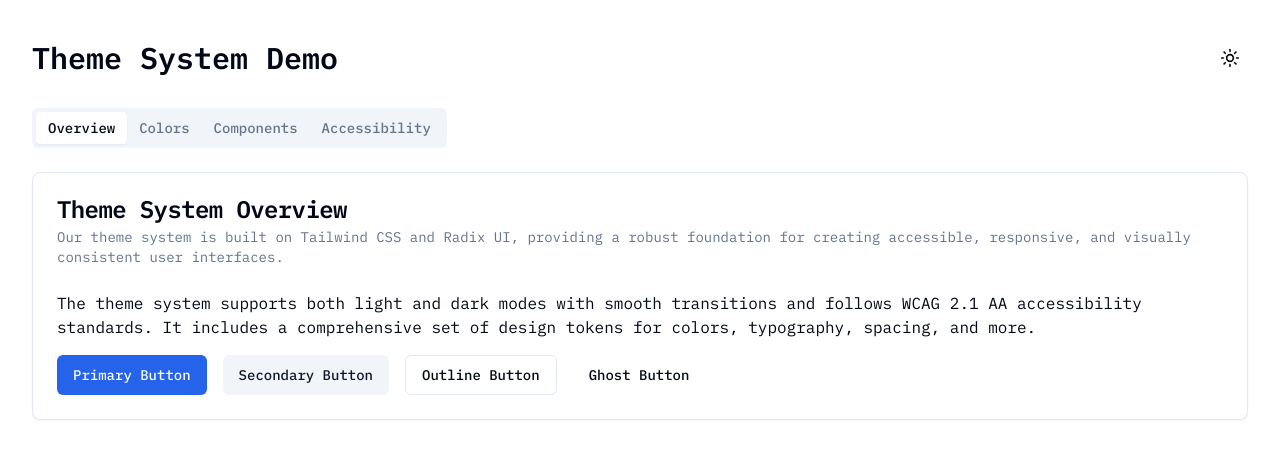
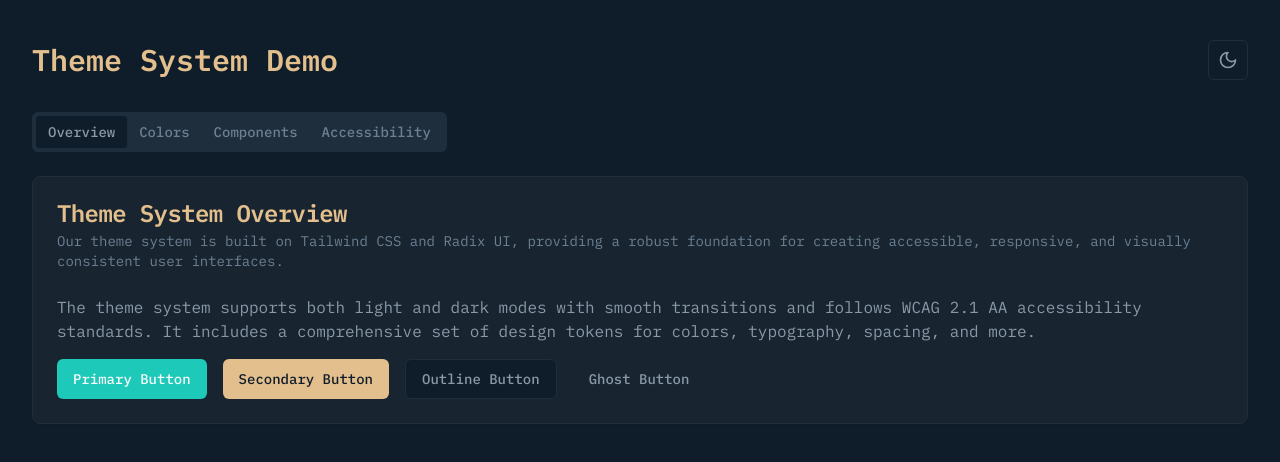
Before and after one commit to michaelito80us/portfolio, a Next.js app: page /theme-demo in a window 1280 px wide. Shown: the top 462 px of the page. Built offline with nearby package versions, Linux system fonts and the light colour scheme.

Commit message:
feat: update theme provider and toggle components

```diff
--- a/src/components/theme-provider.tsx
+++ b/src/components/theme-provider.tsx
@@ -3,15 +3,12 @@
 import * as React from 'react';
 import { createContext, useContext, useEffect, useState } from 'react';
 
-type Theme = 'light' | 'dark' | 'system';
+type Theme = 'light' | 'dark';
 
 interface ThemeProviderProps {
   children: React.ReactNode;
   defaultTheme?: Theme;
   storageKey?: string;
-  attribute?: string;
-  enableSystem?: boolean;
-  disableTransitionOnChange?: boolean;
 }
 
 interface ThemeProviderState {
@@ -21,133 +18,54 @@ interface ThemeProviderState {
 }
 
 const initialState: ThemeProviderState = {
-  theme: 'system',
+  theme: 'dark',
   setTheme: () => null,
   prefersReducedMotion: false,
 };
 
 const ThemeProviderContext = createContext<ThemeProviderState>(initialState);
 
-export function ThemeProvider({
-  children,
-  defaultTheme = 'system',
-  storageKey = 'theme',
-  attribute = 'class',
-  enableSystem = true,
-  disableTransitionOnChange = false,
-  ...props
-}: ThemeProviderProps) {
+export function ThemeProvider({ children, defaultTheme = 'dark', storageKey = 'theme', ...props }: ThemeProviderProps) {
   const [theme, setTheme] = useState<Theme>(defaultTheme);
   const [prefersReducedMotion, setPrefersReducedMotion] = useState<boolean>(false);
 
   useEffect(() => {
-    const savedTheme = localStorage.getItem(storageKey) as Theme | null;
+    const savedTheme = localStorage.getItem(storageKey);
+    if (savedTheme && (savedTheme === 'light' || savedTheme === 'dark')) {
+      setTheme(savedTheme);
+    } else {
+      setTheme('dark'); // Default to dark theme
+    }
 
-    if (savedTheme) {
-      setTheme(savedTheme);
-    } else if (defaultTheme !== 'system') {
-      setTheme(defaultTheme);
-    }
-  }, [defaultTheme, storageKey]);
-
-  // Check for reduced motion preference
-  useEffect(() => {
+    // Check for reduced motion preference
     const mediaQuery = window.matchMedia('(prefers-reduced-motion: reduce)');
     setPrefersReducedMotion(mediaQuery.matches);
 
-    const handleChange = () => {
-      setPrefersReducedMotion(mediaQuery.matches);
+    const handleMotionChange = (e: MediaQueryListEvent) => {
+      setPrefersReducedMotion(e.matches);
     };
 
-    mediaQuery.addEventListener('change', handleChange);
-    return () => mediaQuery.removeEventListener('change', handleChange);
-  }, []);
+    mediaQuery.addEventListener('change', handleMotionChange);
+    return () => mediaQuery.removeEventListener('change', handleMotionChange);
+  }, [storageKey]);
 
   useEffect(() => {
     const root = window.document.documentElement;
 
-    if (disableTransitionOnChange) {
-      root.classList.add('no-transitions');
+    root.classList.remove('light', 'dark');
+    root.classList.add(theme);
 
-      // Force a reflow
-      window.getComputedStyle(root).getPropertyValue('opacity');
-    }
-
-    // Remove previous theme classes
-    root.classList.remove('light', 'dark');
-
-    // Set the data attribute for the theme if not using class
-    if (attribute !== 'class') {
-      root.removeAttribute(`data-${attribute}`);
-    }
-
-    if (theme === 'system' && enableSystem) {
-      const systemTheme = window.matchMedia('(prefers-color-scheme: dark)').matches ? 'dark' : 'light';
-
-      if (attribute === 'class') {
-        root.classList.add(systemTheme);
-      } else {
-        root.setAttribute(`data-${attribute}`, systemTheme);
-      }
-    } else {
-      if (attribute === 'class') {
-        root.classList.add(theme);
-      } else {
-        root.setAttribute(`data-${attribute}`, theme);
-      }
-    }
-
-    if (disableTransitionOnChange) {
-      // Remove the class after a delay to allow the transitions to be re-enabled
-      setTimeout(() => {
-        root.classList.remove('no-transitions');
-      }, 0);
-    }
-  }, [theme, disableTransitionOnChange, enableSystem, attribute]);
-
-  // Listen for system theme changes
-  useEffect(() => {
-    if (theme !== 'system') return;
-
-    const mediaQuery = window.matchMedia('(prefers-color-scheme: dark)');
-
-    const handleChange = () => {
-      const root = window.document.documentElement;
-
-      if (attribute === 'class') {
-        root.classList.remove('light', 'dark');
-        root.classList.add(mediaQuery.matches ? 'dark' : 'light');
-      } else {
-        root.setAttribute(`data-${attribute}`, mediaQuery.matches ? 'dark' : 'light');
-      }
-    };
-
-    mediaQuery.addEventListener('change', handleChange);
-    return () => mediaQuery.removeEventListener('change', handleChange);
-  }, [theme, attribute]);
-
-  // Apply reduced motion class when preference is detected
-  useEffect(() => {
-    const root = window.document.documentElement;
-
-    if (prefersReducedMotion) {
-      root.classList.add('reduce-motion');
-    } else {
-      root.classList.remove('reduce-motion');
-    }
-  }, [prefersReducedMotion]);
+    localStorage.setItem(storageKey, theme);
+  }, [theme, storageKey]);
 
   const value = {
     theme,
-    setTheme: (theme: Theme) => {
-      localStorage.setItem(storageKey, theme);
-      setTheme(theme);
-    },
+    setTheme,
     prefersReducedMotion,
   };
 
   return (
-    <ThemeProviderContext.Provider {...props} value={value}>
+    <ThemeProviderContext.Provider value={value} {...props}>
       {children}
     </ThemeProviderContext.Provider>
   );
@@ -155,10 +73,8 @@ export function ThemeProvider({
 
 export const useTheme = () => {
   const context = useContext(ThemeProviderContext);
-
   if (context === undefined) {
     throw new Error('useTheme must be used within a ThemeProvider');
   }
-
   return context;
 };
--- a/src/components/theme-toggle.tsx
+++ b/src/components/theme-toggle.tsx
@@ -1,25 +1,25 @@
 'use client';
 
 import * as React from 'react';
-import { useTheme } from './theme-provider';
-import { Button } from './ui/button';
+import { Moon, Sun } from 'lucide-react';
+
+import { Button } from '@/components/ui/button';
 import {
   DropdownMenu,
   DropdownMenuContent,
   DropdownMenuItem,
   DropdownMenuTrigger,
 } from '@/components/ui/dropdown-menu';
-import { Moon, Sun, Monitor } from 'lucide-react';
+import { useTheme } from '@/components/theme-provider';
 
 export function ThemeToggle() {
-  const { setTheme } = useTheme();
+  const { theme, setTheme } = useTheme();
 
   return (
     <DropdownMenu>
       <DropdownMenuTrigger asChild>
-        <Button variant="ghost" size="icon" className="h-9 w-9 rounded-full">
-          <Sun className="h-5 w-5 rotate-0 scale-100 transition-all dark:-rotate-90 dark:scale-0" />
-          <Moon className="absolute h-5 w-5 rotate-90 scale-0 transition-all dark:rotate-0 dark:scale-100" />
+        <Button variant="outline" size="icon" className="h-10 w-10">
+          {theme === 'light' ? <Sun className="h-5 w-5" /> : <Moon className="h-5 w-5" />}
           <span className="sr-only">Toggle theme</span>
         </Button>
       </DropdownMenuTrigger>
@@ -32,10 +32,6 @@ export function ThemeToggle() {
           <Moon className="mr-2 h-4 w-4" />
           <span>Dark</span>
         </DropdownMenuItem>
-        <DropdownMenuItem onClick={() => setTheme('system')}>
-          <Monitor className="mr-2 h-4 w-4" />
-          <span>System</span>
-        </DropdownMenuItem>
       </DropdownMenuContent>
     </DropdownMenu>
   );
--- a/src/styles/globals.css
+++ b/src/styles/globals.css
@@ -4,44 +4,54 @@
 
 @layer base {
   :root {
-    --background: 0 0% 100%;
-    --foreground: 222.2 84% 4.9%;
+    /* Light theme (complementary to the dark theme) */
+    --background: 210 33% 98%; /* #f5f8fc - Light complementary to dark bg */
+    --foreground: 210 33% 20%; /* #2a3b4d - Dark text for light mode */
 
-    --card: 0 0% 100%;
-    --card-foreground: 222.2 84% 4.9%;
+    --card: 210 33% 95%; /* #edf3f9 - Light card background */
+    --card-foreground: 210 33% 20%; /* #2a3b4d - Dark text for light mode */
 
-    --popover: 0 0% 100%;
-    --popover-foreground: 222.2 84% 4.9%;
+    --header: 35 60% 35%; /* #9c6d3e - Complementary to dark header */
+    --header-foreground: 210 33% 98%; /* #f5f8fc - Light text for dark header */
 
-    --primary: 221.2 83.2% 53.3%;
-    --primary-foreground: 210 40% 98%;
-    --primary-50: 210 100% 98%;
-    --primary-100: 210 100% 95%;
-    --primary-200: 210 95% 90%;
-    --primary-300: 210 90% 80%;
-    --primary-400: 213 90% 70%;
-    --primary-500: 217 91% 60%;
-    --primary-600: 221.2 83.2% 53.3%;
-    --primary-700: 224 76% 48%;
-    --primary-800: 226 71% 40%;
-    --primary-900: 224 71% 35%;
-    --primary-950: 226 57% 21%;
+    --body: 210 20% 30%; /* #455a6b - Complementary to dark body text */
+    --body-foreground: 210 33% 98%; /* #f5f8fc - Light text for dark body */
 
-    --secondary: 210 40% 96.1%;
-    --secondary-foreground: 222.2 47.4% 11.2%;
+    --link: 174 75% 35%; /* #0d7a74 - Slightly darker version of dark link */
+    --link-hover: 174 75% 25%; /* #095651 - Darker version for hover */
 
-    --muted: 210 40% 96.1%;
-    --muted-foreground: 215.4 16.3% 46.9%;
+    --border: 210 33% 80%; /* #c5d4e3 - Light border */
 
-    --accent: 210 40% 96.1%;
-    --accent-foreground: 222.2 47.4% 11.2%;
+    --primary: 174 75% 35%; /* #0d7a74 - Same as link */
+    --primary-foreground: 210 33% 98%; /* #f5f8fc - Light text */
 
-    --destructive: 0 84.2% 60.2%;
-    --destructive-foreground: 210 40% 98%;
+    --secondary: 35 60% 35%; /* #9c6d3e - Same as header */
+    --secondary-foreground: 210 33% 98%; /* #f5f8fc - Light text */
 
-    --border: 214.3 31.8% 91.4%;
-    --input: 214.3 31.8% 91.4%;
-    --ring: 221.2 83.2% 53.3%;
+    --muted: 210 33% 90%; /* #dae5f0 - Muted background */
+    --muted-foreground: 210 20% 40%; /* #5a7082 - Muted text */
+
+    --accent: 35 60% 90%; /* #f7e8d6 - Light accent */
+    --accent-foreground: 35 60% 35%; /* #9c6d3e - Dark text on accent */
+
+    --destructive: 0 70% 50%; /* #e63535 - Red for destructive actions */
+    --destructive-foreground: 210 33% 98%; /* #f5f8fc - Light text */
+
+    --popover: 210 33% 98%; /* #f5f8fc - Light popover background */
+    --popover-foreground: 210 33% 20%; /* #2a3b4d - Dark text */
+
+    /* Status colors - Light theme */
+    --success: 100 70% 35%; /* #5ab825 - Darker version of dark success */
+    --success-foreground: 0 0% 100%; /* #ffffff - White text */
+
+    --caution: 30 90% 45%; /* #d97a1e - Darker version of dark caution */
+    --caution-foreground: 0 0% 100%; /* #ffffff - White text */
+
+    --danger: 5 65% 45%; /* #c04840 - Darker version of dark danger */
+    --danger-foreground: 0 0% 100%; /* #ffffff - White text */
+
+    --info: 210 75% 40%; /* #2472c8 - Darker version of dark info */
+    --info-foreground: 0 0% 100%; /* #ffffff - White text */
 
     --radius: 0.5rem;
     --radius-3xl: 1.5rem;
@@ -56,44 +66,54 @@
   }
 
   .dark {
-    --background: 222.2 84% 4.9%;
-    --foreground: 210 40% 98%;
+    /* Dark theme with user's preferred colors */
+    --background: 210 45% 11%; /* #0a1a2b - User's dark bg */
+    --foreground: 210 15% 60%; /* #869ba9 - User's dark body text */
 
-    --card: 222.2 84% 4.9%;
-    --card-foreground: 210 40% 98%;
+    --card: 210 33% 14%; /* #112233 - User's dark card bg */
+    --card-foreground: 210 15% 60%; /* #869ba9 - User's dark body text */
 
-    --popover: 222.2 84% 4.9%;
-    --popover-foreground: 210 40% 98%;
+    --header: 35 60% 72%; /* #deb992 - User's dark header text */
+    --header-foreground: 210 45% 11%; /* #0a1a2b - Dark background */
 
-    --primary: 217 91% 60%;
-    --primary-foreground: 222.2 47.4% 11.2%;
-    --primary-50: 226 57% 21%;
-    --primary-100: 224 71% 35%;
-    --primary-200: 226 71% 40%;
-    --primary-300: 224 76% 48%;
-    --primary-400: 221.2 83.2% 53.3%;
-    --primary-500: 217 91% 60%;
-    --primary-600: 213 90% 70%;
-    --primary-700: 210 90% 80%;
-    --primary-800: 210 95% 90%;
-    --primary-900: 210 100% 95%;
-    --primary-950: 210 100% 98%;
+    --body: 210 15% 60%; /* #869ba9 - User's dark body text */
+    --body-foreground: 210 45% 11%; /* #0a1a2b - Dark background */
 
-    --secondary: 217.2 32.6% 17.5%;
-    --secondary-foreground: 210 40% 98%;
+    --link: 174 75% 45%; /* #1ba098 - User's dark link */
+    --link-hover: 174 75% 55%; /* #25c6bc - Lighter version for hover */
 
-    --muted: 217.2 32.6% 17.5%;
-    --muted-foreground: 215 20.2% 65.1%;
+    --border: 210 33% 18%; /* #1a2b3c - User's dark card border */
 
-    --accent: 217.2 32.6% 17.5%;
-    --accent-foreground: 210 40% 98%;
+    --primary: 174 75% 45%; /* #1ba098 - User's dark link */
+    --primary-foreground: 210 33% 98%; /* #f5f8fc - Light text */
 
-    --destructive: 0 62.8% 30.6%;
-    --destructive-foreground: 210 40% 98%;
+    --secondary: 35 60% 72%; /* #deb992 - User's dark header text */
+    --secondary-foreground: 210 45% 11%; /* #0a1a2b - Dark background */
 
-    --border: 217.2 32.6% 17.5%;
-    --input: 217.2 32.6% 17.5%;
-    --ring: 224.3 76.3% 48%;
+    --muted: 210 33% 18%; /* #1a2b3c - User's dark card border */
+    --muted-foreground: 210 15% 50%; /* #6d8394 - Slightly dimmer than body text */
+
+    --accent: 35 60% 20%; /* #5a3f24 - Darker version of header color */
+    --accent-foreground: 35 60% 72%; /* #deb992 - User's dark header text */
+
+    --destructive: 0 70% 50%; /* #e63535 - Red for destructive actions */
+    --destructive-foreground: 210 33% 98%; /* #f5f8fc - Light text */
+
+    --popover: 210 33% 14%; /* #112233 - User's dark card bg */
+    --popover-foreground: 210 15% 60%; /* #869ba9 - User's dark body text */
+
+    /* Status colors - Dark theme (user specified) */
+    --success: 100 94% 57%; /* #7ff72c - User's dark success */
+    --success-foreground: 210 45% 11%; /* #0a1a2b - Dark background */
+
+    --caution: 30 97% 56%; /* #fc9324 - User's dark caution */
+    --caution-foreground: 210 45% 11%; /* #0a1a2b - Dark background */
+
+    --danger: 5 57% 60%; /* #db5c55 - User's dark danger */
+    --danger-foreground: 210 45% 11%; /* #0a1a2b - Dark background */
+
+    --info: 210 80% 55%; /* #2e8eec - User's dark info */
+    --info-foreground: 210 45% 11%; /* #0a1a2b - Dark background */
   }
 }
 
@@ -106,6 +126,22 @@
     font-feature-settings:
       'rlig' 1,
       'calt' 1;
+  }
+  h1,
+  h2,
+  h3,
+  h4,
+  h5,
+  h6 {
+    @apply text-header;
+  }
+  p,
+  span,
+  div {
+    @apply text-body;
+  }
+  a {
+    @apply text-link hover:text-link-hover;
   }
 }
 
--- a/tailwind.config.mjs
+++ b/tailwind.config.mjs
@@ -17,10 +17,22 @@ export default {
     extend: {
       colors: {
         border: 'hsl(var(--border))',
-        input: 'hsl(var(--input))',
-        ring: 'hsl(var(--ring))',
+        input: 'hsl(var(--border))',
+        ring: 'hsl(var(--primary))',
         background: 'hsl(var(--background))',
         foreground: 'hsl(var(--foreground))',
+        header: {
+          DEFAULT: 'hsl(var(--header))',
+          foreground: 'hsl(var(--header-foreground))',
+        },
+        body: {
+          DEFAULT: 'hsl(var(--body))',
+          foreground: 'hsl(var(--body-foreground))',
+        },
+        link: {
+          DEFAULT: 'hsl(var(--link))',
+          hover: 'hsl(var(--link-hover))',
+        },
         primary: {
           DEFAULT: 'hsl(var(--primary))',
           foreground: 'hsl(var(--primary-foreground))',
@@ -40,10 +52,6 @@ export default {
           DEFAULT: 'hsl(var(--secondary))',
           foreground: 'hsl(var(--secondary-foreground))',
         },
-        destructive: {
-          DEFAULT: 'hsl(var(--destructive))',
-          foreground: 'hsl(var(--destructive-foreground))',
-        },
         muted: {
           DEFAULT: 'hsl(var(--muted))',
           foreground: 'hsl(var(--muted-foreground))',
@@ -52,13 +60,33 @@ export default {
           DEFAULT: 'hsl(var(--accent))',
           foreground: 'hsl(var(--accent-foreground))',
         },
+        destructive: {
+          DEFAULT: 'hsl(var(--destructive))',
+          foreground: 'hsl(var(--destructive-foreground))',
+        },
+        card: {
+          DEFAULT: 'hsl(var(--card))',
+          foreground: 'hsl(var(--card-foreground))',
+        },
         popover: {
           DEFAULT: 'hsl(var(--popover))',
           foreground: 'hsl(var(--popover-foreground))',
         },
-        card: {
-          DEFAULT: 'hsl(var(--card))',
-          foreground: 'hsl(var(--card-foreground))',
+        success: {
+          DEFAULT: 'hsl(var(--success))',
+          foreground: 'hsl(var(--success-foreground))',
+        },
+        caution: {
+          DEFAULT: 'hsl(var(--caution))',
+          foreground: 'hsl(var(--caution-foreground))',
+        },
+        danger: {
+          DEFAULT: 'hsl(var(--danger))',
+          foreground: 'hsl(var(--danger-foreground))',
+        },
+        info: {
+          DEFAULT: 'hsl(var(--info))',
+          foreground: 'hsl(var(--info-foreground))',
         },
       },
       borderRadius: {
```
